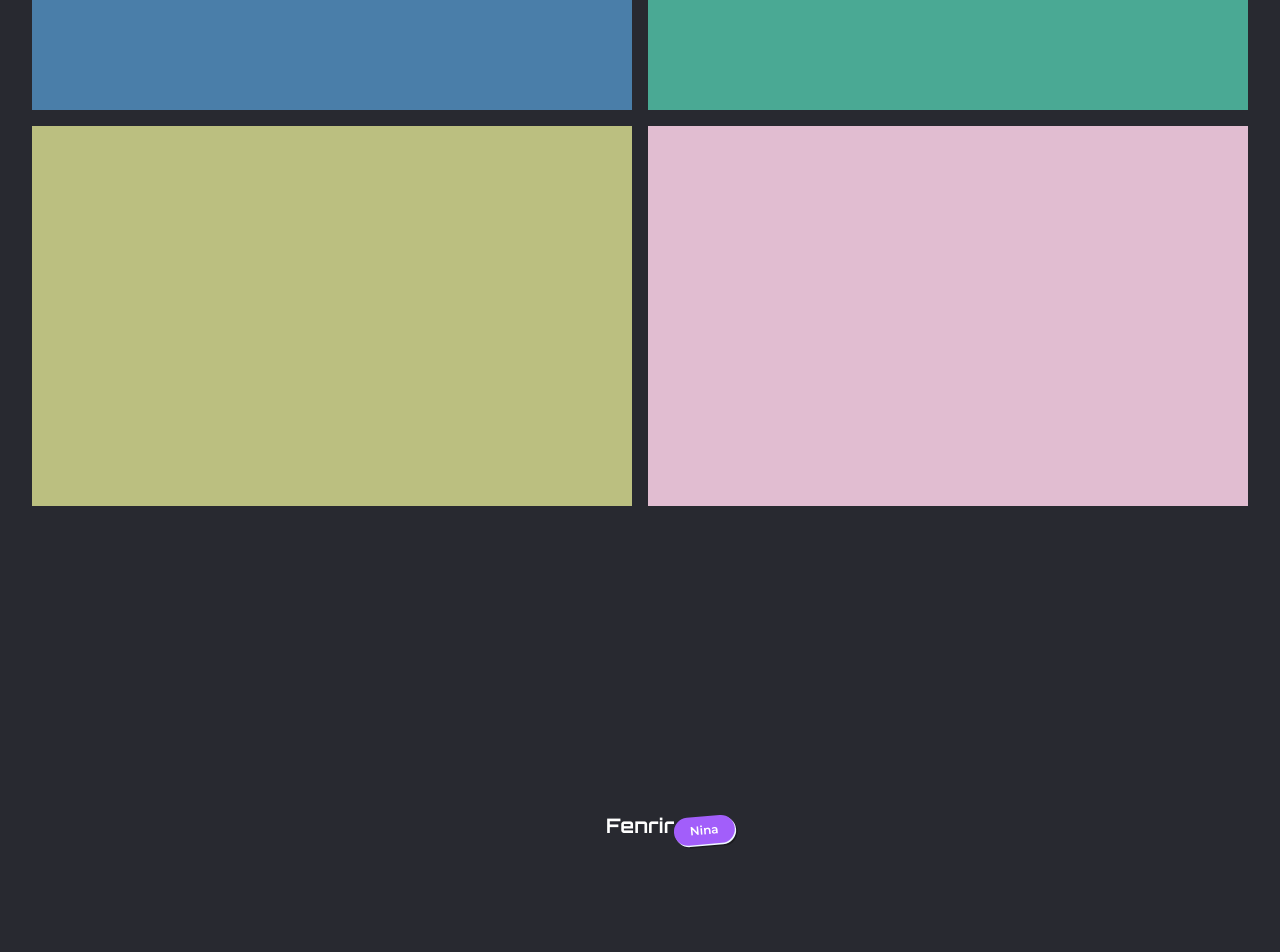
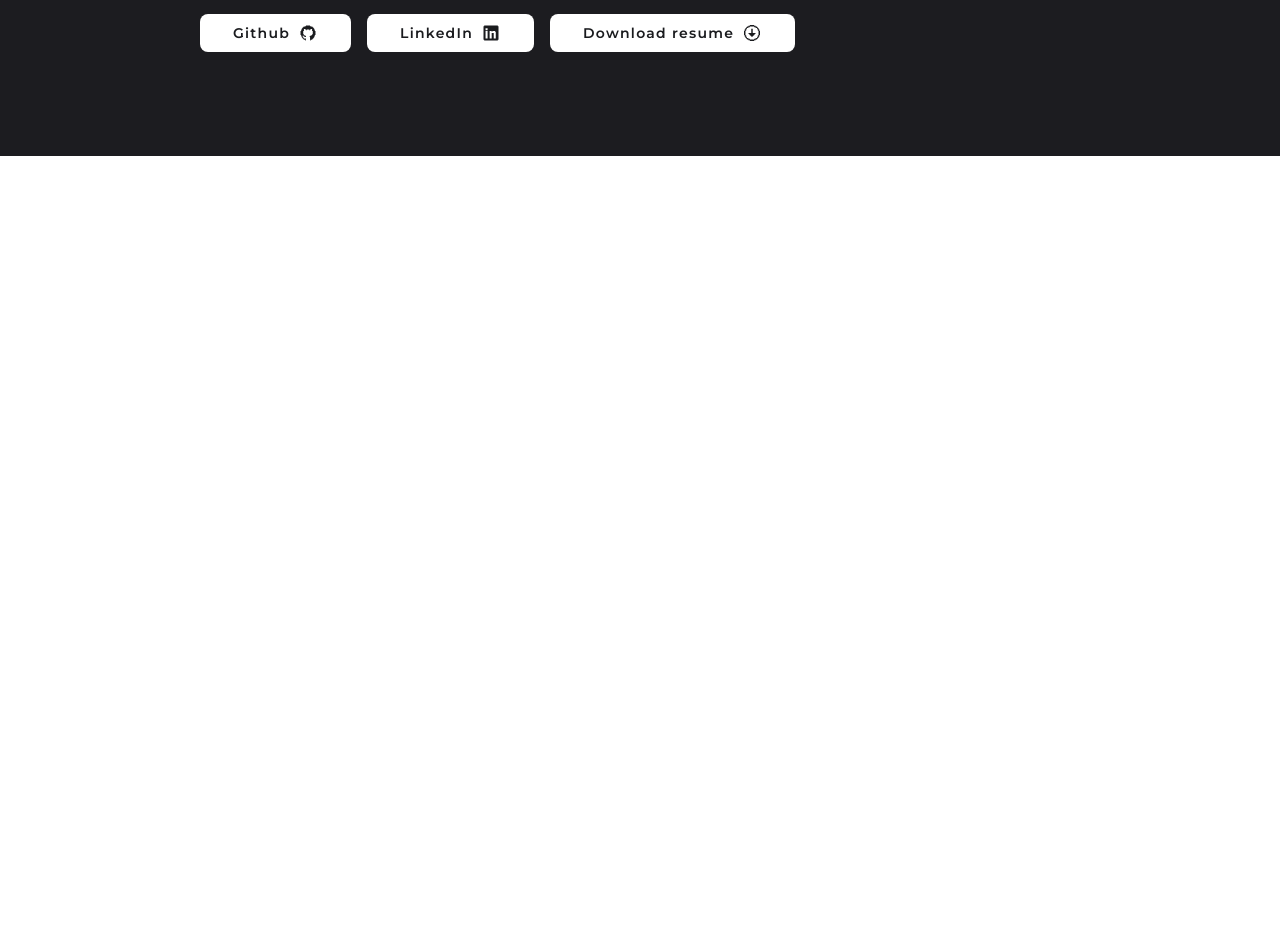
Before and after one commit to Augusto-DF/portfolio, a React (Create React App) app: page /test-area in a window 1280 px wide. Shown: the part 340-1292 px from the top of the page. After the commit the page ends 800 px from the top, so only its background shows below. Built offline with nearby package versions, Linux system fonts and the light colour scheme.

Commit message:
paliaive: Remove TestArea route to deploy the changes

```diff
--- a/src/Routerfile.tsx
+++ b/src/Routerfile.tsx
@@ -3,7 +3,7 @@ import Header from '@components/header'
 import Home from '@views/home'
 import Projects from '@views/projects'
 import Themes from '@views/projects-themes'
-import TestArea from '@views/test-area'
+//import TestArea from '@views/test-area'
 import { useEffect } from 'react'
 import { Route, Routes, useLocation } from 'react-router-dom'
 
@@ -20,7 +20,7 @@ const Routerfile = () => {
         <Route path="/" element={<Home />} />
         <Route path="/projects" element={<Projects />} />
         <Route path="/projects/:targetProject" element={<Themes />} />
-        <Route path="/test-area" element={<TestArea />} />
+        {/* <Route path="/test-area" element={<TestArea />} /> */}
         {/* <Route path="*" element={<NotFound />} /> */}
       </Routes>
       <Footer />
--- a/src/views/test-area/index.tsx
+++ b/src/views/test-area/index.tsx
@@ -4,12 +4,16 @@ import { ReactComponent as Github } from '@assets/icons/github-icon.svg'
 import * as motion from 'motion/react-client'
 import FallingTag from '@components/animated/falling-tag'
 import MoveIn from '@components/animated/move-in'
+import AnimatedSandwichMenuButton from '@components/animated/animated-sandwich-menu'
 
 const TestArea = () => {
   return (
     <>
+      <div style={style}>
+        <AnimatedSandwichMenuButton />
+      </div>
       <div style={{ ...style, flexWrap: 'wrap' }}>
-        <MoveIn direction="up">
+        <MoveIn direction={['left', 'right', 'up', 'down']}>
           <div style={{ width: 600, height: 380, backgroundColor: '#4a7ea9ff' }}></div>
           <div style={{ width: 600, height: 380, backgroundColor: '#4aa994ff' }}></div>
           <div style={{ width: 600, height: 380, backgroundColor: '#bbbf80ff' }}></div>
@@ -19,26 +23,11 @@ const TestArea = () => {
       <div style={style}>
         <FallingTag
           tagProps={{ label: 'nina', tier: 'mythic' }}
-          positionX={68}
+          positionX={62}
           target={<h1 style={{ fontSize: 20, color: '#fff' }}>Fenrir</h1>}
         />
       </div>
-      {/* <div style={{ width: '100%', height: '100vh', backgroundColor: '#000' }}></div> */}
       <div style={style}>
-        {/* <motion.div
-          style={squireTarget()}
-          animate={{
-            scale: [null, 0.2, 4, 1],
-            transition: {
-              duration: 3,
-              times: [0, 0.3, 0.4, 1],
-              //repeat: Infinity,
-              //repeatDelay: 1,
-              ease: ['easeInOut', 'easeOut'],
-            },
-          }}
-        /> */}
-
         <AnimatedButton styleTheme="dark" onClick={() => {}} label="Test" hoverColor="#5EC2EB" />
         <AnimatedButton
           onClick={() => {}}
@@ -55,10 +44,10 @@ const TestArea = () => {
         >
           test
         </motion.button>
-
+      </div>
+      <div style={style}>
         <motion.div
           style={squireTarget('#6f85c1ff')}
-          //initial={}
           animate={{
             transition: {
               duration: 1,
```
